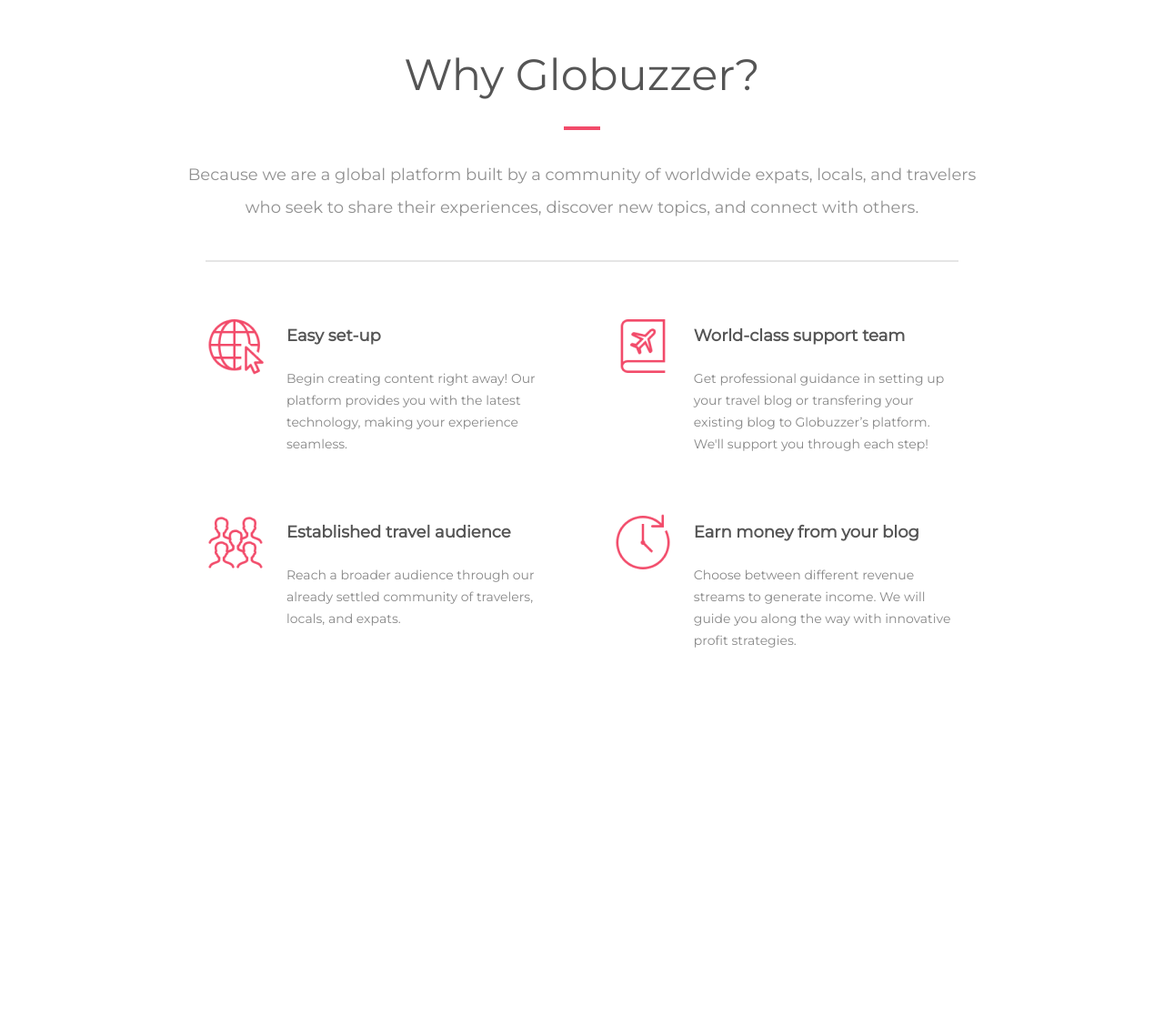
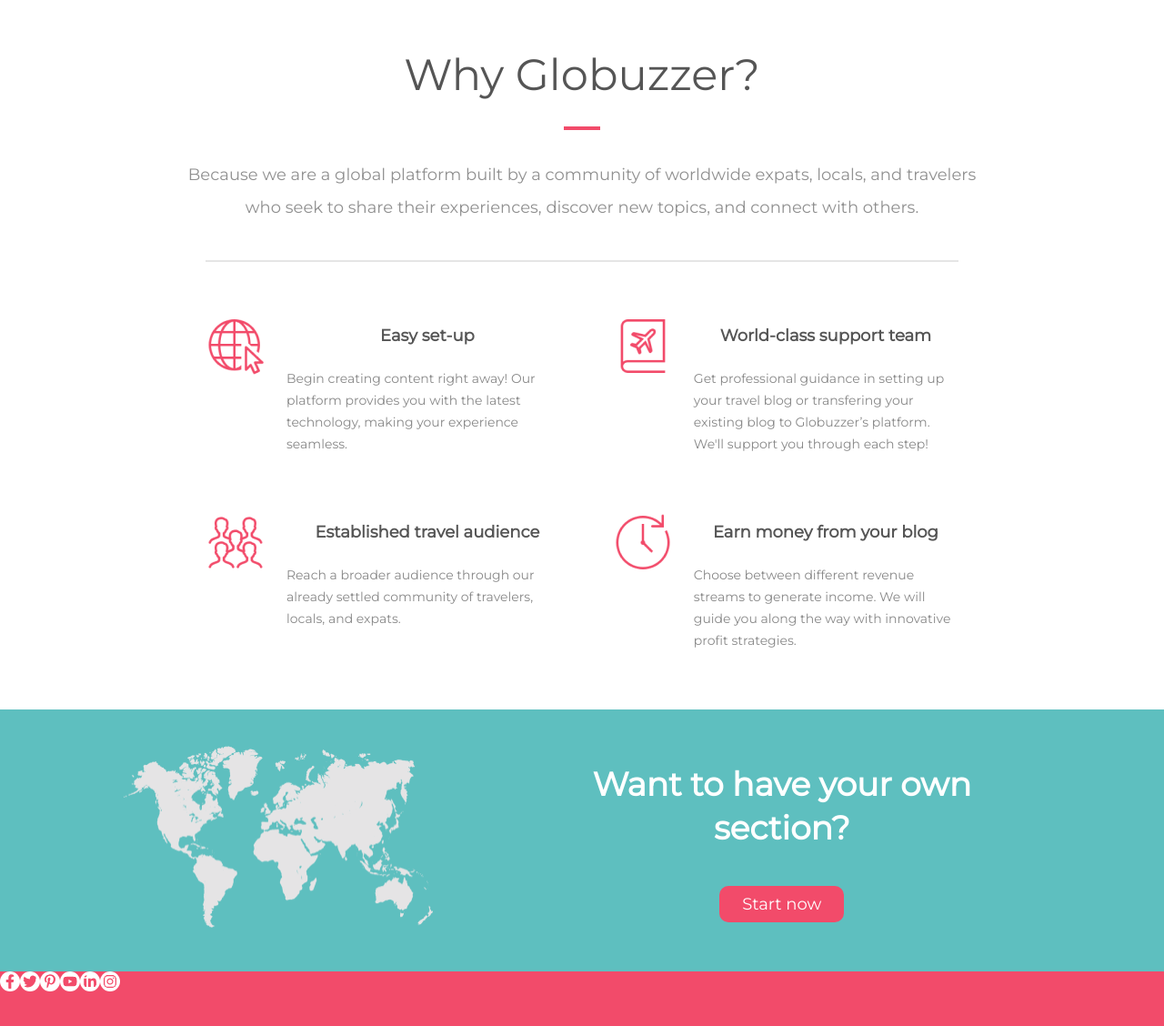
Before and after one commit to tarcea/why-globuzzer, a React (Create React App) app: page / in a window 1280 px wide. Shown: the top 1128 px of the page at 91% size. Before the commit the page ends 800 px from the top, so only its background shows below. Built offline with nearby package versions, Linux system fonts and the light colour scheme.

Commit message:
footer started

```diff
--- a/src/App.js
+++ b/src/App.js
@@ -1,26 +1,12 @@
 
-import './App.css';
-import Header from './components/Header';
-import MenuCards from './components/MenuCards';
-import { why } from './utils/data';
-
+import WhyGlobuzzer from './components/WhyGlobuzzer/WhyGlobuzzer';
+import Footer from './components/Footer/Footer';
 
 function App() {
   return (
     <div>
-      <header className="main-container">
-        <div className="title">
-          <Header text="Why Globuzzer?" />
-        </div>
-        <div className="small-line"></div>
-        <div className="why">
-          <Header text={why} />
-        </div>
-        <div className="big-line"></div>
-        <div className="menu">
-          <MenuCards />
-        </div>
-      </header>
+      <WhyGlobuzzer />
+      <Footer />
     </div>
   );
 }
--- /dev/null
+++ b/src/components/Footer/ContactIcons.js
@@ -0,0 +1,21 @@
+import React from 'react';
+import { FaFacebookF, FaTwitter,
+         FaPinterestP, FaYoutube,
+         FaLinkedinIn, FaInstagram
+       } from 'react-icons/fa';
+import './styles.css';
+
+const ContactIcons = () => {
+  return (
+    <div className="contact-icons">
+      <FaFacebookF className="icon" />
+      <FaTwitter className="icon" />
+      <FaPinterestP className="icon" />
+      <FaYoutube className="icon" />
+      <FaLinkedinIn className="icon" />
+      <FaInstagram className="icon" />
+    </div>
+  );
+}
+
+export default ContactIcons;
--- /dev/null
+++ b/src/components/Footer/Footer.js
@@ -0,0 +1,14 @@
+import React from 'react';
+import FooterMap from './FooterMap';
+import FooterContact from './FooterContact';
+
+const Footer = () => {
+  return (
+    <div className="footer-container">
+      <FooterMap />
+      <FooterContact />
+    </div>
+  );
+}
+
+export default Footer;
--- /dev/null
+++ b/src/components/Footer/FooterContact.js
@@ -0,0 +1,12 @@
+import React from 'react';
+import ContactIcons from './ContactIcons';
+
+const FooterContact = () => {
+  return (
+    <div className="footer-contact">
+      <ContactIcons />
+    </div>
+  );
+}
+
+export default FooterContact;
--- /dev/null
+++ b/src/components/Footer/FooterMap.js
@@ -0,0 +1,17 @@
+import React from 'react';
+import map from '../../images/globe.png';
+import Card from '../WhyGlobuzzer/Card';
+import './styles.css';
+
+const FooterMap = () => {
+  return (
+    <div className="footer-map">
+      <Card icon={map}
+              title="Want to have your own section?"
+              body="Start now"
+      />
+    </div>
+  );
+}
+
+export default FooterMap;
--- /dev/null
+++ b/src/components/Footer/styles.css
@@ -0,0 +1,90 @@
+/*FooterMap*/
+
+.footer-map {
+  width: 100%;
+  max-width: 100%;
+  height: 288px;
+  background: #5EBFBF;
+}
+
+.footer-map p {
+  display: flex;
+  justify-content: center;
+  align-items: center;
+  width: 137px;
+  height: 40px;
+  background: #F24B6A;
+  border-radius: 10px;
+  font-family: Montserrat;
+  font-style: normal;
+  font-weight: 500;
+  font-size: 18px;
+  line-height: 22px;
+  text-align: center;
+  color: #FFFFFF;
+}
+
+.footer-map h1 {
+  font-family: Montserrat;
+  font-style: normal;
+  font-weight: 600;
+  font-size: 36px;
+  line-height: 48px;
+  text-align: center;
+  color: #FFFFFF;
+  width: 489px;
+  height: 92px;
+  margin-top: 60px;
+}
+
+.card-text {
+  display: flex;
+  flex-direction: column;
+  align-items: center;
+}
+
+.footer-map img {
+  width: 340px;
+  height: 200px;
+  margin-top: 40px;
+  margin-left: -40px;
+  /*position: relative;
+  left: 224px;
+  top:47px;*/
+}
+
+.card-body {
+  display: flex;
+  justify-content: space-around;
+}
+/*FooterContact*/
+
+.footer-contact {
+  width: 100%;
+  max-width: 100%;
+  height: 276px;
+  background: #F24B6A;
+}
+
+/*.contact-icons {
+  font-size: 16px;
+  color: #F24B6A;
+}*/
+
+.icon {
+  /*width: 30px;
+  height: 30px;*/
+  border-radius: 50%;
+  background: #FFFFFF;
+  padding: 3px;
+  font-size: 16px;
+  color: #F24B6A;
+}
+
+@media screen and (max-width: 900px) {
+  .card-body {
+    flex-direction: column;
+    justify-content: center;
+}
+
+}
--- a/src/components/MenuCards.js
+++ b/src/components/WhyGlobuzzer/MenuCards.js
@@ -1,6 +1,6 @@
 import React from 'react';
 import Card from './Card';
-import { infos } from '../utils/data';
+import { infos } from '../../utils/data';
 
 const MenuCards = () => {
   return (
@@ -9,6 +9,7 @@
           <Card icon={info.icon}
                 title={info.title}
                 body={info.body}
+                key={info.title}
           />
       ))}
     </div>
--- /dev/null
+++ b/src/components/WhyGlobuzzer/WhyGlobuzzer.js
@@ -0,0 +1,27 @@
+import React from 'react';
+import Header from './Header';
+import MenuCards from './MenuCards';
+import { why } from '../../utils/data';
+
+
+const WhyGlobuzzer = () => {
+  return (
+    <div>
+      <header className="main-container">
+        <div className="title">
+          <Header text="Why Globuzzer?" />
+        </div>
+        <div className="small-line"></div>
+        <div className="why">
+          <Header text={why} />
+        </div>
+        <div className="big-line"></div>
+        <div className="menu">
+          <MenuCards />
+        </div>
+      </header>
+    </div>
+  );
+}
+
+export default WhyGlobuzzer;
--- a/src/components/styles.css
+++ b/src/components/WhyGlobuzzer/styles.css
@@ -46,6 +46,63 @@
   width: 70%;
 }
 
+/*WhyGlobuzzer */
+.title {
+  font-family: Montserrat;
+  font-style: normal;
+  font-weight: 300;
+  font-size: 48px;
+  line-height: 64px;
+  text-align: center;
+  color: #555555;
+  width: 75%;
+}
+
+.why {
+  font-family: Montserrat;
+  font-style: normal;
+  font-weight: normal;
+  font-size: 18px;
+  line-height: 36px;
+  display: flex;
+  align-items: center;
+  text-align: center;
+  color: #909090;
+  width: 75%;
+}
+
+.main-container {
+  display: flex;
+  flex-direction: column;
+  justify-content: center;
+  margin: 50px;
+  align-items: center;
+}
+
+.small-line {
+  display: block;
+  width: 36px;
+  height: 0px;
+  left: 728.21px;
+  top: 1280px;
+  border: 2px solid #F24B6A;
+  margin-top: 25px;
+  margin-bottom: 31px;
+}
+
+.big-line {
+  display: block;
+  border: 1px solid #e5e5e5;
+  margin-top: 40px;
+  margin-bottom: 60px;
+  width: 70%;
+}
+
+.menu {
+  display: flex;
+  justify-content: center;
+}
+
 @media screen and (max-width: 900px) {
 
   .card-body {
@@ -80,4 +137,30 @@
     text-align: center;
     padding: 0 15px;
   }
+
+  .title {
+    font-size: 24px;
+  }
+
+  .why {
+    width: 100%;
+    font-size: 14px;
+    line-height: 24px;
+    text-align: center;
+    padding: 15px;
+  }
+
+  .small-line {
+  margin-top: 8px;
+  margin-bottom: 24px;
 }
+
+.big-line {
+  display: none;
+}
+
+.menu {
+  display: flex;
+  /*justify-content: center;*/
+}
+}
```
Also changed, not shown: src/components/WhyGlobuzzer/Card.js (renamed from src/components/Card.js), src/components/WhyGlobuzzer/Header.js (renamed from src/components/Header.js), src/images/globe.png (added).
